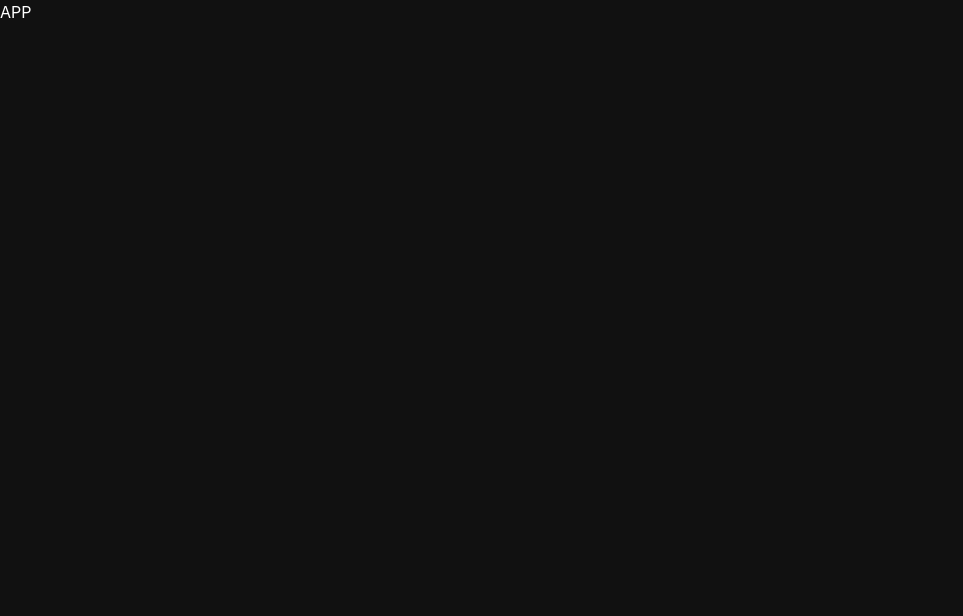
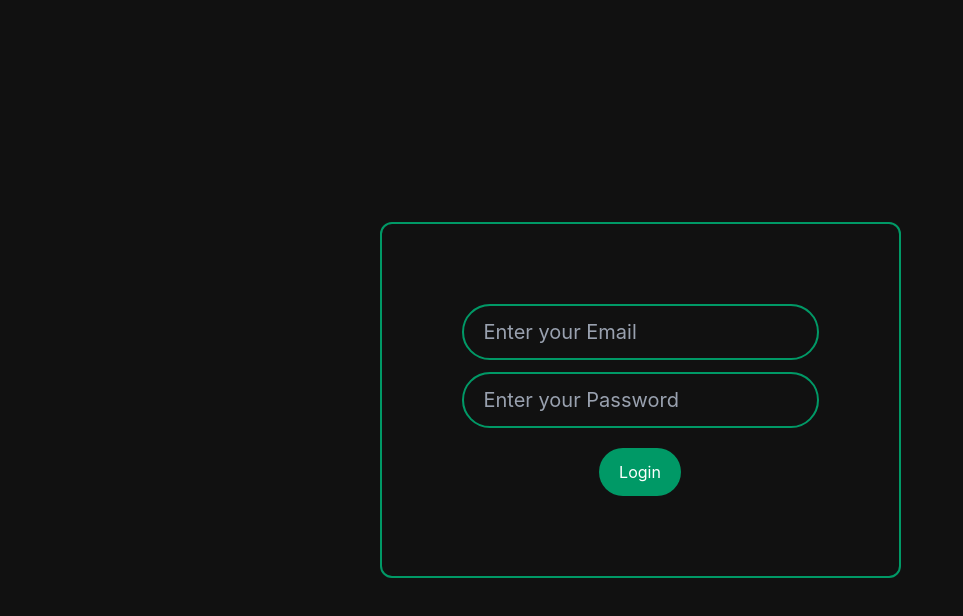
Before and after one commit to Vikash-Sharma-45/Employee-Management-System, a React (Vite) app: page / in a window 1280 px wide. Shown: the top 616 px of the page, without its empty margins (0-963 px from the left). Built offline with nearby package versions, Linux system fonts and the light colour scheme.

Commit message:
Login Page setup

```diff
--- a/src/App.jsx
+++ b/src/App.jsx
@@ -1,10 +1,11 @@
 import React from 'react'
+import Login from './components/Auth/Login'
 
 const App = () => {
   return (
-    <div>
-      APP
-    </div>
+    <>
+    <Login />
+    </>
   )
 }
 
--- /dev/null
+++ b/src/components/Auth/Login.jsx
@@ -0,0 +1,17 @@
+import React from 'react'
+
+const Login = () => {
+  return (
+    <div className='flex justify-center items-center h-screen w-screen'>
+      <div className='border-2 border-emerald-600 rounded-xl p-20'>
+        <form className='flex flex-col items-center justify-center'>
+            <input required className=' border-2 outline-none bg-transparent border-emerald-600 py-3 px-5 rounded-full text-xl placeholder:text-gray-400' type="email" placeholder="Enter your Email" />
+            <input required className='  border-2 outline-none bg-transparent border-emerald-600 py-3 px-5 mt-3 rounded-full text-xl placeholder:text-gray-400' type="password" placeholder="Enter your Password" />
+            <button className='mt-5 bg-emerald-600 border-none py-3 px-5 text-white rounded-full p-2'>Login</button>
+        </form>
+      </div>
+    </div>
+  )
+}
+
+export default Login
--- a/src/index.css
+++ b/src/index.css
@@ -1,18 +1,6 @@
 @import "tailwindcss";
 
-* {
-  margin: 0;
-  padding: 0;
-  box-sizing: border-box;
-}
-
-html, body {
-  height: 100%;
-  width: 100%;
-
-}
 
 body {
   background-color: #111;
-  color: #fff;
 }
```
Also changed, not shown: src/components/Dashboard/AdminDashboard.jsx (added), src/components/Dashboard/Employee.jsx (added), src/components/Task/AcceptTask.jsx (added), src/components/Task/CompleteTask.jsx (added), src/components/Task/FailedTask.jsx (added), src/components/Task/NewTask.jsx (added), src/context/AuthContext.jsx (added), src/context/TaskContext.jsx (added), src/utils/LocalStorage.jsx (added).
